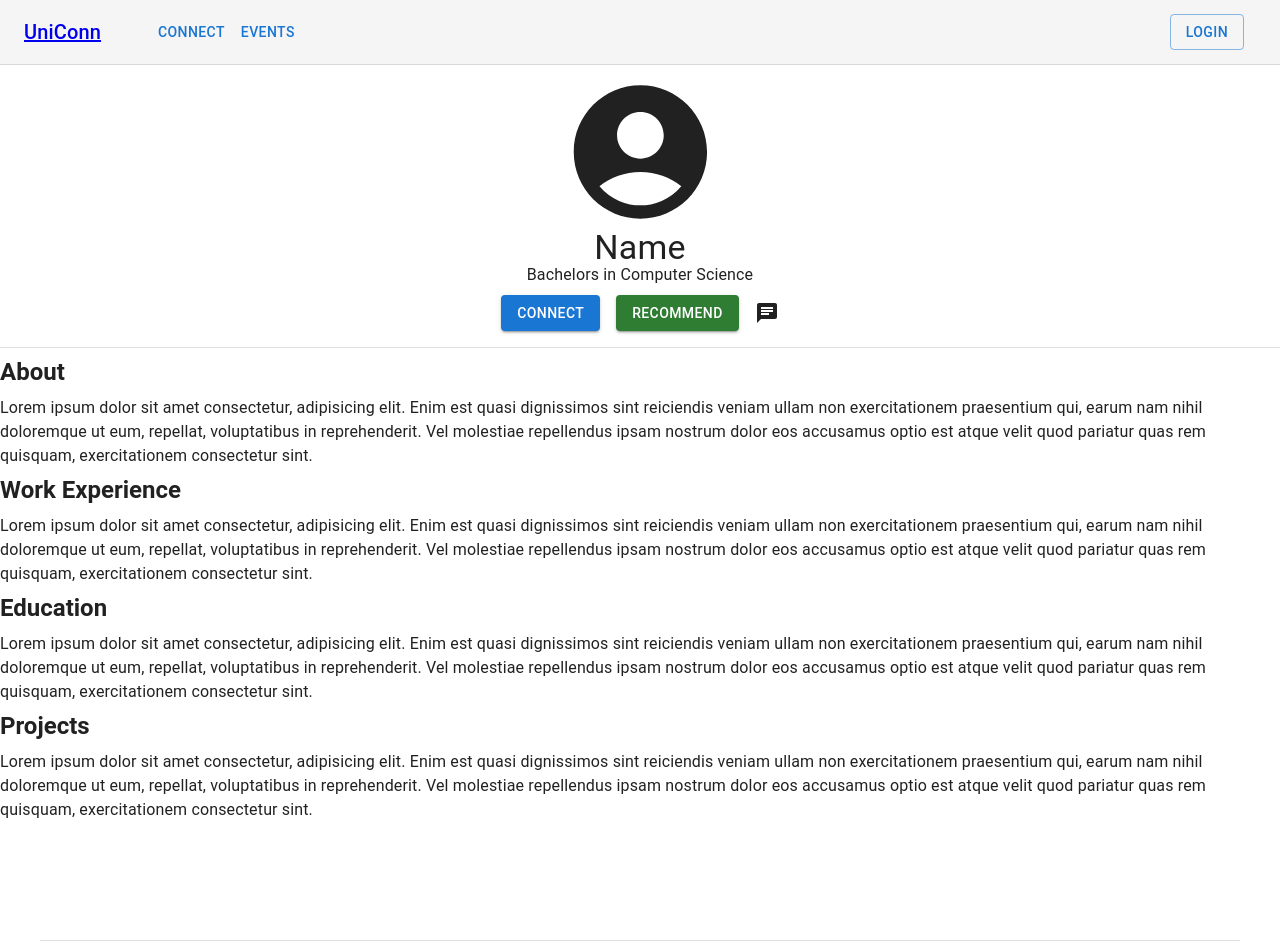
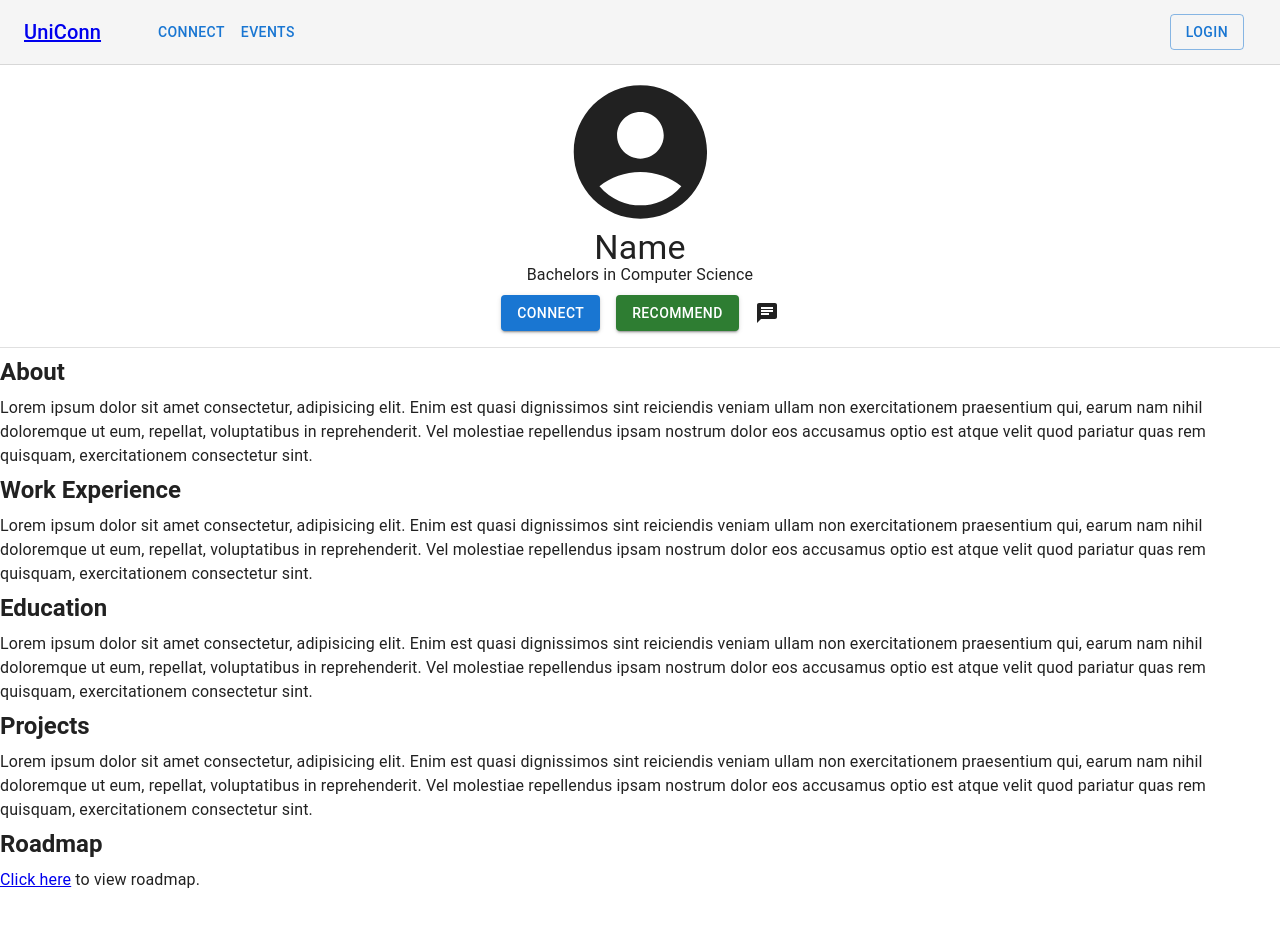
Before and after one commit to Jason10897/UniConn, a React (Create React App) app: page /profile in a window 1280 px wide. Shown: the top 952 px of the page. Built offline with nearby package versions, Linux system fonts and the light colour scheme.

Commit message:
RoadMapLink.jsx created

```diff
--- a/src/components/profile/RoadMapLink.jsx
+++ b/src/components/profile/RoadMapLink.jsx
@@ -1,7 +1,15 @@
 import React from 'react'
+import { Typography } from '@mui/material'
 
 export default function RoadMapLink() {
   return (
-    <div>RoadMapLink</div>
+      <>
+    <Typography variant="h5" gutterBottom component="div" sx={{ textAlign: 'left', fontWeight: 'bold' }}>
+                Roadmap
+            </Typography>
+            <Typography variant="body1" gutterBottom component="div" sx={{ textAlign: 'left' }}>
+            <a href="./roadmap">Click here</a> to view roadmap.
+        </Typography>
+        </>
   )
 }
--- a/src/components/profile/UserProfile.js
+++ b/src/components/profile/UserProfile.js
@@ -8,6 +8,7 @@ import { Avatar, Button } from "@mui/material";
 import { Stack } from "@mui/material";
 import { Divider } from "@mui/material";
 import Details from "./Details";
+import RoadMapLink from "./RoadMapLink"
 
 const styleProfileIcon = {
   width: "96vw",
@@ -60,7 +61,7 @@ export default function UserProfile() {
       <Details title="Work Experience" />
       <Details title="Education" />
       <Details title="Projects" />
-
+      <RoadMapLink/>
     </>
   );
 }
```
